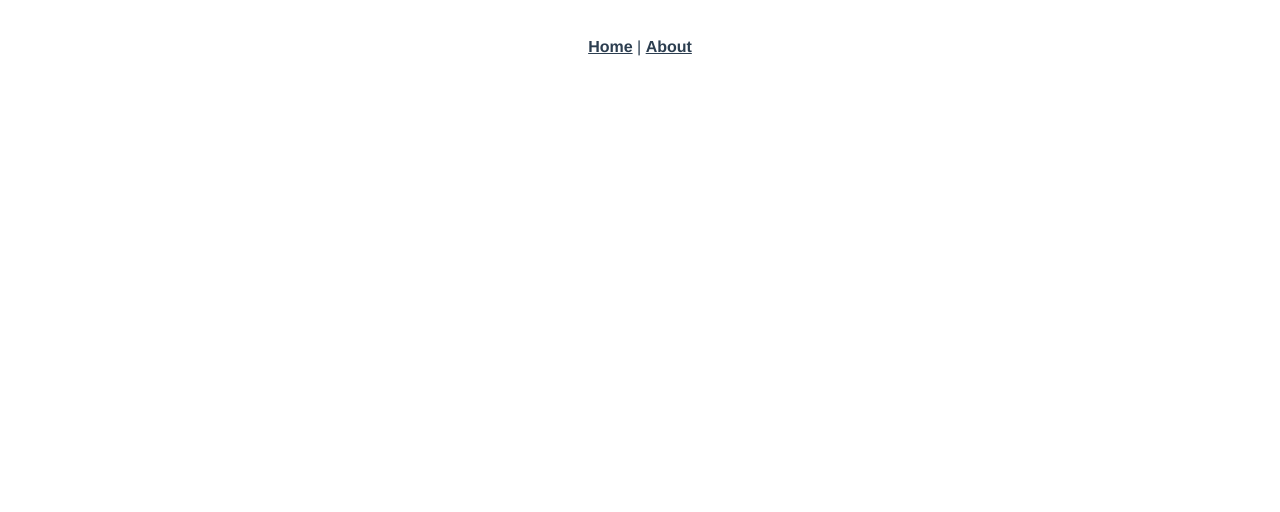
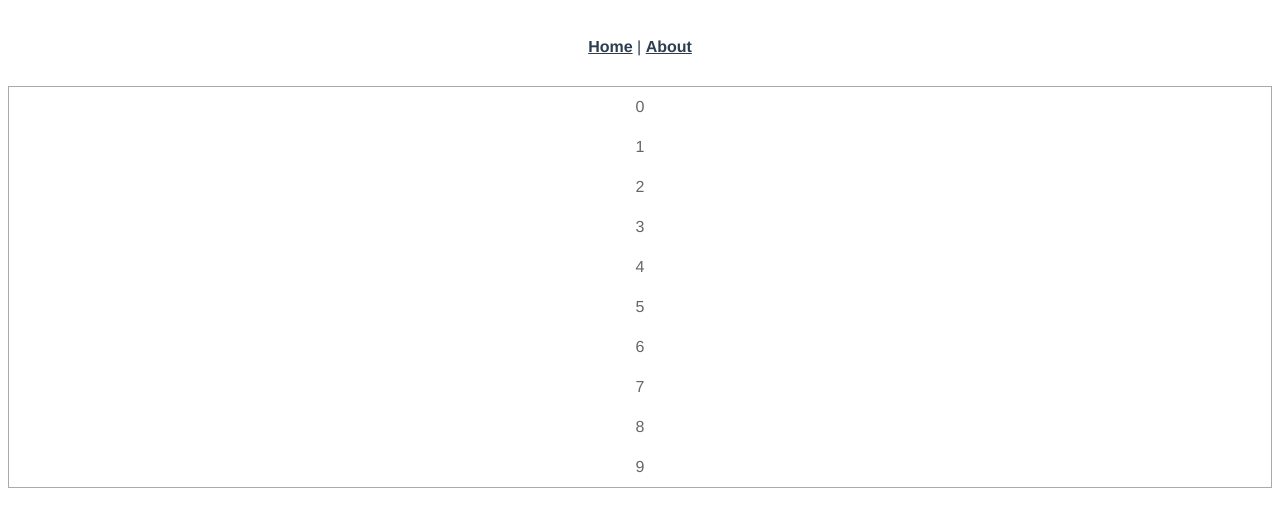
Before and after one commit to tuisemo/vueSpa, a Vue app: page /#/virtualList in a window 1280 px wide. Shown: the top 512 px of the page. Built offline with nearby package versions, Linux system fonts and the light colour scheme.

Commit message:
add 虚拟列表组件的简易实现

```diff
--- /dev/null
+++ b/src/components/VirtualList.vue
@@ -0,0 +1,78 @@
+<template>
+    <div class="list-view" @scroll="handleScroll">
+      <div class="list-view-phantom" :style="{height:contentHeight}"></div>
+      <div ref="content" class="list-view-content">
+        <div class="list-view-item" :style="{height:itemHeight}" v-for="item in visibleData" :key="item">
+          {{item}}
+        </div>
+      </div>
+    </div>
+</template>
+<script type="text/ecmascript-6">
+export default {
+  name: 'VirtualList', // 虚拟列表
+  props: {
+    data: {
+      type: Array,
+      default: () => []
+    },
+    itemHeight: {
+      type: Number,
+      default: 30
+    }
+  },
+  mounted () {
+    this.updateVisibleData()
+  },
+  computed: {
+    contentHeight () {
+      return `${this.data.length * this.itemHeight}px`
+    }
+  },
+  data () {
+    return {
+      visibleData: []
+    }
+  },
+  methods: {
+    updateVisibleData (scrollTop = 0) {
+      const visibleCount = Math.ceil(this.$el.clientHeight / this.itemHeight) // 计算当前容器下可见数据数量
+      const start = Math.floor(scrollTop / this.itemHeight) // 已滚动高度计算得出已滚出视口的数据数量（作为可视数据的起始位）
+      const end = start + visibleCount // 可视数据的末位
+      this.visibleData = this.data.slice(start, end)
+      this.$refs.content.style.webkitTransform = `translate3d(0,${start * this.itemHeight}px,0)` // 模拟视口滚动
+    },
+    handleScroll (e) {
+      const scrollTop = this.$el.scrollTop
+      this.updateVisibleData(scrollTop)
+    }
+  }
+}
+</script>
+<style scoped lang="less">
+.list-view{
+  height: 400px;
+  overflow: auto;
+  position: relative;
+  border: 1px solid #aaa;
+  .list-view-phantom{
+    position: absolute;
+    left:0;
+    top:0;
+    right: 0;
+    z-index: -1;
+  }
+  .list-view-content{
+    position: absolute;
+    left:0;
+    top:0;
+    right: 0;
+  }
+  .list-view-item{
+    padding: 5px;
+    color: #666;
+    line-height: 30px;
+    box-sizing: border-box;
+  }
+}
+</style>
--- a/src/router/index.js
+++ b/src/router/index.js
@@ -17,6 +17,14 @@ const routes = [
     // this generates a separate chunk (about.[hash].js) for this route
     // which is lazy-loaded when the route is visited.
     component: () => import(/* webpackChunkName: "about" */ '../views/About.vue')
+  },
+  {
+    path: '/virtualList',
+    name: 'VirtualList',
+    // route level code-splitting
+    // this generates a separate chunk (about.[hash].js) for this route
+    // which is lazy-loaded when the route is visited.
+    component: () => import(/* webpackChunkName: "about" */ '../views/VirtualListDemo.vue')
   }
 ]
 
--- /dev/null
+++ b/src/views/VirtualListDemo.vue
@@ -0,0 +1,21 @@
+<template>
+  <div>
+   <!---->
+   <VirtualList :data="list"></VirtualList>
+  </div>
+</template>
+<script type="text/ecmascript-6">
+import VirtualList from '../components/VirtualList'
+export default {
+  components: {
+    VirtualList
+  },
+  data () {
+    return {
+      list: Array.from(new Array(200).keys())
+    }
+  }
+}
+</script>
+<style scoped lang="less">
+</style>
```
